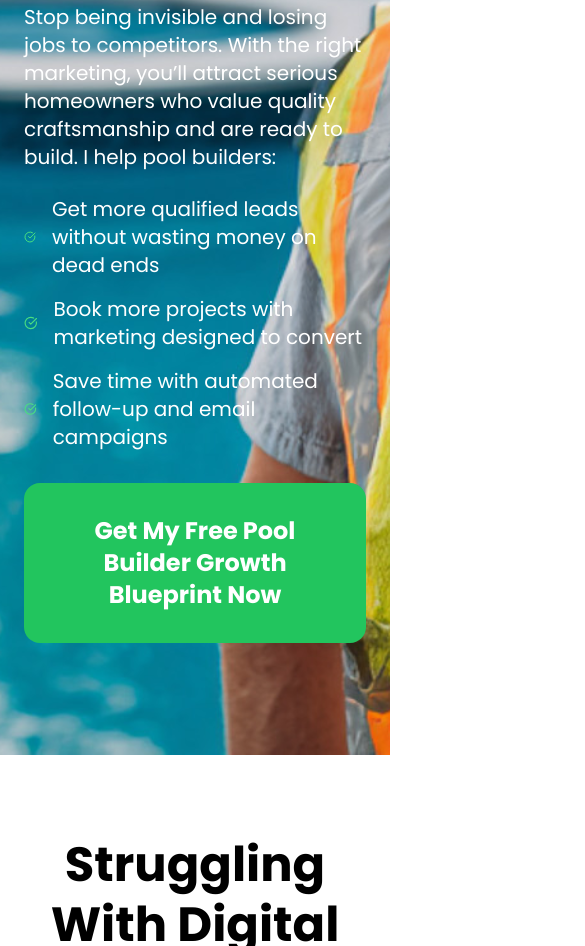
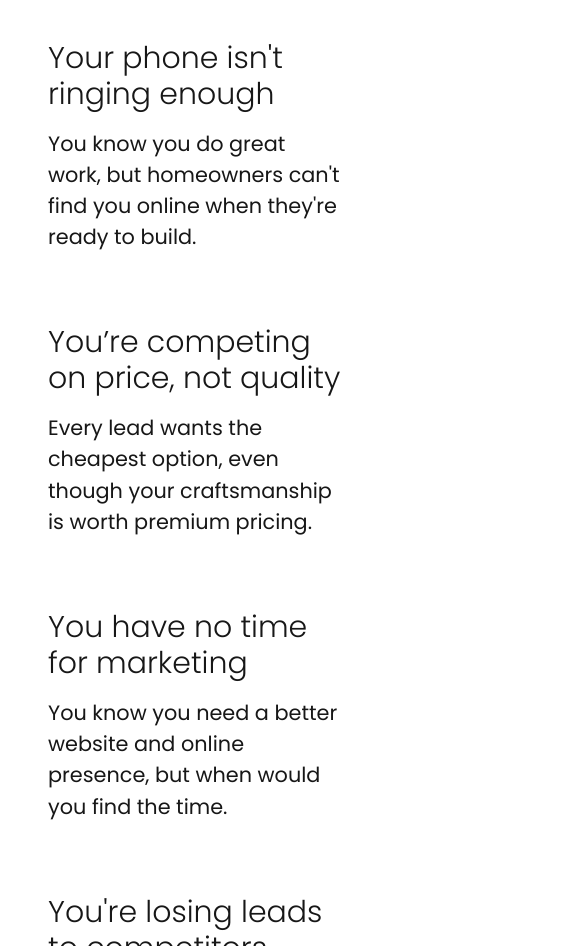
Before and after one commit to kgb4000/poolmarketing, a Next.js app: page / in a window 390 px wide. Shown: the part 1054-2000 px from the top of the page, 585 px wide, since content can reach past the window. Built offline with nearby package versions, Linux system fonts and the light colour scheme.

Commit message:
Made changes to css.

```diff
--- a/app/page.js
+++ b/app/page.js
@@ -15,48 +15,52 @@ const PoolBuilderMarketingSite = () => {
   return (
     <>
       <main>
-        <div className='bg-slate-50 bg-blend-multiply bg-[url("/images/pool-builder-marketing.jpg")] bg-no-repeat bg-cover bg-center'>
+        <div className='bg-slate-400 bg-blend-multiply bg-[url("/images/pool-builder-marketing.jpg")] bg-no-repeat bg-cover bg-center'>
           <div className="container max-w-8xl mx-auto px-6">
             <div className="max-w-4xl py-8">
-              <div className="my-20">
+              <div className="lg:my-20">
                 <h1 className="text-md text-white mb-4 leading-tight font-light">
                   #1 Pool Marketing Agency for Pool Builders in DC, Maryland, &
                   Northern Virginia
                 </h1>
-                <p className="text-7xl max-w-4xl mx-auto font-extrabold text-white">
+                <h2 className="text-3xl lg:text-7xl max-w-4xl mx-auto font-extrabold text-white">
                   Don’t Stay Invisible.
                   <span className="block">
                     Get Found by Homeowners Ready to Build Pools in Your City.
                   </span>
-                </p>
-                <p className="text-xl max-w-2xl my-6 text-white">
+                </h2>
+                <p className="text-md max-w-2xl my-6 text-white">
                   Stop being invisible and losing jobs to competitors. With the
                   right marketing, you’ll attract serious homeowners who value
                   quality craftsmanship and are ready to build. I help pool
                   builders:
                 </p>
                 <ul className="text-white mb-8">
-                  <li className="mb-4 flex items-center text-xl">
-                    <CheckCircle className="size-6 text-green-400 mr-4" />
-                    <p>
+                  <li className="mb-4 flex items-start">
+                    <CheckCircle className="w-10 h-10 text-green-400 mr-4" />
+                    <p className="text-sm">
                       Get more qualified leads without wasting money on dead
                       ends
                     </p>
                   </li>
-                  <li className="mb-4 flex items-center text-xl">
-                    <CheckCircle className="size-6 text-green-400 mr-4" />
-                    Book more projects with marketing designed to convert
+                  <li className="mb-4 flex items-start">
+                    <CheckCircle className="w-10 h-10 text-green-400 mr-4" />
+                    <p className="text-sm">
+                      Book more projects with marketing designed to convert
+                    </p>
                   </li>
-                  <li className="mb-4 flex items-center text-xl">
-                    <CheckCircle className="size-6 text-green-400 mr-4" />
-                    Save time with automated follow-up and email campaigns
+                  <li className="mb-4 flex items-start">
+                    <CheckCircle className="w-10 h-10 text-green-400 mr-4" />
+                    <p className="text-sm">
+                      Save time with automated follow-up and email campaigns
+                    </p>
                   </li>
                 </ul>
                 <button
-                  className="text-2xl font-bold bg-green-500
-                text-white hover:bg-green-600 transition-color px-8 py-8 rounded-2xl transition delay-150 duration-300 ease-in-out hover:-translate-y-1 hover:scale-105 cursor-pointer"
+                  className="text-sm lg:text-2xl font-bold bg-green-500
+                text-white hover:bg-green-600 transition-color px-6 py-6 lg:px-8 lg:py-8 rounded-2xl transition delay-150 duration-300 ease-in-out hover:-translate-y-1 hover:scale-105 cursor-pointer"
                 >
-                  Get My Free Pool Builder Growth Blueprint Now
+                  Get My Free Pool Builder Growth Blueprint
                 </button>
               </div>
             </div>
--- a/components/Button.js
+++ b/components/Button.js
@@ -10,7 +10,7 @@ export default function Button({
     <>
       <div className="block text-center">
         <button
-          className={`${bgColor} ${textColor} ${border} ${textSize} ${hover} py-10 px-10 mt-10 rounded-2xl font-bold transition delay-150 duration-200 ease-in-out hover:-translate-y-1 hover:scale-105 cursor-pointer shadow-xl`}
+          className={`${bgColor} ${textColor} ${border} ${textSize} ${hover} py-6 lg:py-10 px-10 lg:mt-10 rounded-2xl font-bold transition delay-150 duration-200 ease-in-out hover:-translate-y-1 hover:scale-105 cursor-pointer shadow-xl`}
         >
           {buttonText}
         </button>
--- a/components/Footer.js
+++ b/components/Footer.js
@@ -9,17 +9,17 @@ const Footer = () => {
   return (
     <footer className="text-black">
       {/* Call to Action */}
-      <div className="text-center bg-gray-900 p-6 py-40">
+      <div className="text-center bg-gray-900 px-6 py-10 lg:py-40">
         <h2 className="text-5xl text-white font-bold my-6">
           Ready to Build More Pools?
         </h2>
-        <p className="text-gray-300 text-2xl mx-auto max-w-xl">
+        <p className="text-gray-300 text-2xl mx-auto max-w-xl mb-6">
           Get your Pool Growth Builder Blueprint and become the pool contractor
           Google recommends
         </p>
         <Button
           buttonText="Get My Free Pool Builder Growth Blueprint Now"
-          textSize="text-2xl"
+          textSize="text-md lg:text-2xl"
           bgColor="bg-green-500"
           textColor="text-white"
           hover="hover:bg-green-600"
--- a/components/Section2.js
+++ b/components/Section2.js
@@ -4,82 +4,82 @@ import Button from './Button'
 const Section2 = () => {
   return (
     <>
-      <div className="container max-w-8xl mx-auto px-6 my-20">
-        <h2 className="text-5xl font-bold text-black mb-4 leading-tight text-center max-w-4xl mx-auto">
+      <div className="container max-w-8xl mx-auto px-6 my-10 lg:my-20">
+        <h2 className="text-3xl lg:text-5xl font-bold text-black mb-4 leading-tight text-center max-w-4xl mx-auto">
           Struggling With Digital Marketing for Your Pool Company?
         </h2>
-        <p className="text-lg max-w-2xl mx-auto text-center mb-10">
+        <p className="text-md lg:text-lg mx-10 lg:max-w-2xl mx-auto text-center mb-4 lg:mb-10">
           If you're struggling with any of these issues, you’re not alone. But
           if you don't start fixing them now, they only get worse
         </p>
         <div className="grid md:grid-cols-2 lg:grid-cols-3 gap-6">
-          <div className="border-1 border-slate-300 py-20 rounded-3xl shadow-md">
-            <p className="text-4xl px-10 pt-10 font-light max-w-md">
+          <div className="lg:border-[1px] border-slate-400 p-6 lg:py-20 rounded-3xl lg:shadow-md">
+            <p className="text-3xl lg:text-4xl lg:px-10 lg:pt-10 font-light max-w-md">
               Your phone isn't ringing enough
             </p>
-            <p className="text-[1.3rem] px-10 py-10">
+            <p className="text-[1.3rem] pt-4 lg:px-10 lg:py-10">
               You know you do great work, but homeowners can't find you online
               when they're ready to build.
             </p>
           </div>
-          <div className="border-1 border-slate-300 py-20 rounded-3xl shadow-md">
-            <p className="text-4xl px-10 pt-10 font-light max-w-md">
+          <div className="lg:border-[1px] border-slate-400 p-6 lg:py-20 rounded-3xl lg:shadow-md">
+            <p className="text-3xl lg:text-4xl lg:px-10 lg:pt-10 font-light max-w-md">
               You’re competing on price, not quality
             </p>
-            <p className="text-[1.3rem] px-10 py-10">
+            <p className="text-[1.3rem] pt-4 lg:px-10 lg:py-10">
               Every lead wants the cheapest option, even though your
               craftsmanship is worth premium pricing.
             </p>
           </div>
-          <div className="border-1 border-slate-300 py-20 rounded-3xl shadow-md">
-            <p className="text-4xl px-10 pt-10 font-light max-w-md">
+          <div className="lg:border-[1px] border-slate-400 p-6 lg:py-20 rounded-3xl lg:shadow-md">
+            <p className="text-3xl lg:text-4xl lg:px-10 lg:pt-10 font-light max-w-md">
               You have no time for marketing
             </p>
-            <p className="text-[1.3rem] px-10 py-10">
+            <p className="text-[1.3rem] pt-4 lg:px-10 lg:py-10">
               You know you need a better website and online presence, but when
               would you find the time.
             </p>
           </div>
-          <div className="border-1 border-slate-300 py-20 rounded-3xl shadow-md">
-            <p className="text-4xl px-10 pt-10 font-light max-w-md">
-              You'r losing leads to competitors
+          <div className="lg:border-[1px] border-slate-400 p-6 lg:py-20 rounded-3xl lg:shadow-md">
+            <p className="text-3xl lg:text-4xl lg:px-10 lg:pt-10 font-light max-w-md">
+              You're losing leads to competitors
             </p>
-            <p className="text-[1.3rem] px-10 py-10">
+            <p className="text-[1.3rem] pt-4 lg:px-10 lg:py-10">
               Propects go dark during the long decision making process and end
               up hiring someone else.
             </p>
           </div>
-          <div className="border-1 border-slate-300 py-20 rounded-3xl shadow-md">
-            <p className="text-4xl px-10 pt-10 font-light max-w-md">
+          <div className="lg:border-[1px] border-slate-400 p-6 lg:py-20 rounded-3xl lg:shadow-md">
+            <p className="text-3xl lg:text-4xl lg:px-10 lg:pt-10 font-light max-w-md">
               You're wasting time with tire-kickers
             </p>
-            <p className="text-[1.3rem] px-10 py-10">
+            <p className="text-[1.3rem] pt-4 lg:px-10 lg:py-10">
               Hours spent on estimates for people who were never serious about
               building a pool.
             </p>
           </div>
-          <div className="border-1 border-slate-300 py-20 rounded-3xl shadow-md">
-            <p className="text-4xl px-10 pt-10 font-light max-w-md">
+          <div className="lg:border-[1px] border-slate-400 p-6 lg:py-20 rounded-3xl lg:shadow-md">
+            <p className="text-3xl lg:text-4xl lg:px-10 lg:pt-10 font-light max-w-md">
               You depend on Google & Facebook ads
             </p>
-            <p className="text-[1.3rem] px-10 py-10">
+            <p className="text-[1.3rem] pt-4 lg:px-10 lg:py-10">
               Spending thousands on Google, Facebook, and Instagram ads without
               knowing what's working.
             </p>
           </div>
         </div>
-        <div className="max-w-2xl mx-auto text-center">
-          <p className="text-xl px-10 py-10">
+        <div className="lg:max-w-2xl mx-auto text-center">
+          <p className="text-md lg:text-xl py-6 px-10 lg:px-10 lg:py-10">
             If you're nodding your head thinking{' '}
             <span className="italic font-bold">
               "That's exactly my situation,"{' '}
             </span>{' '}
-            you're not alone and I can help.
+            you're not alone and I want to partner with you to fix it.
           </p>
         </div>
         <Button
           buttonText="Get My Free Pool Builder Growth Blueprint Now"
-          textSize="text-2xl"
+          textSize="text-md lg:text-2xl"
           bgColor="bg-green-500"
           textColor="text-white"
           hover="hover:bg-green-600"
--- a/components/Section4.js
+++ b/components/Section4.js
@@ -181,7 +181,7 @@ const Section2 = () => {
           </div>
           <Button
             buttonText="Get My Free Pool Builder Growth Blueprint Now"
-            textSize="text-2xl"
+            textSize="text-md lg:text-2xl"
             bgColor="bg-green-500"
             textColor="text-white"
             hover="hover:bg-green-600"
--- a/components/Section5.js
+++ b/components/Section5.js
@@ -65,7 +65,7 @@ const Section5 = () => {
         </div>
         <Button
           buttonText="Get My Free Pool Builder Growth Blueprint Now"
-          textSize="text-2xl"
+          textSize="text-md lg:text-2xl"
           bgColor="bg-green-500"
           textColor="text-white"
           hover="hover:bg-green-600"
--- a/components/Section6.js
+++ b/components/Section6.js
@@ -15,11 +15,15 @@ const Section6 = () => {
           unique challenges.
         </p>
         <div>
-          <table className="w-full text-left sm:table-auto">
+          {/* Desktop Table */}
+          <div className="hidden lg:block overflow-x-auto">
+            <table className="w-full text-left table-auto">
               <thead>
                 <tr className="text-slate-900 border-b border-slate-300 bg-slate-50">
                   <th className="text-2xl p-10 text-left">What matters most</th>
-                <th className="text-2xl p-10 text-left">Pool Bulder Growth</th>
+                  <th className="text-2xl p-10 text-left">
+                    Pool Bulder Growth
+                  </th>
                   <th className="text-2xl p-10 text-left">
                     Other pool marketing companies
                   </th>
@@ -66,7 +70,8 @@ const Section6 = () => {
                   <td className="text-lg p-10">
                     <div className="flex">
                       <XCircle className="w-6 h-6 text-red-400 mr-3 shrink-0 relative top-[2px]" />
-                    Your company and other companies (competitors) in your city
+                      Your company and other companies (competitors) in your
+                      city
                     </div>
                   </td>
                 </tr>
@@ -74,8 +79,8 @@ const Section6 = () => {
                   <td className="text-xl p-10 font-bold">Results Guarantee</td>
                   <td className="text-lg p-10 flex items-start">
                     <CheckCircle className="w-6 h-6 text-green-400 mr-3 shrink-0 relative top-[2px]" />
-                  10 qualified leads in 90 days after system is built or I work
-                  for free
+                    10 qualified leads in 90 days after system is built or I
+                    work for free
                   </td>
                   <td className="text-lg p-10">
                     <div className="flex">
@@ -93,7 +98,8 @@ const Section6 = () => {
                   <td className="text-lg p-10">
                     <div className="flex">
                       <XCircle className="w-6 h-6 text-red-400 mr-3 shrink-0 relative top-[2px]" />
-                    Your company and other companies (competitors) in your city
+                      Your company and other companies (competitors) in your
+                      city
                     </div>
                   </td>
                 </tr>
@@ -139,9 +145,96 @@ const Section6 = () => {
               </tbody>
             </table>
           </div>
+
+          {/* Mobile Cards */}
+          <div className="lg:hidden space-y-6">
+            {[
+              {
+                category: 'Research Foundation',
+                poolBuilderGrowth:
+                  'Built on 50+ pool builder interviews - I KNOW your industry',
+                others: 'Generic strategies adapted from other industries',
+              },
+              {
+                category: 'Who you work with',
+                poolBuilderGrowth:
+                  'Direct access to founder - your success is my personal reputation',
+                others:
+                  'Assigned account managers who may not understand pools',
+              },
+              {
+                category: 'My Focus',
+                poolBuilderGrowth: 'Your pool company',
+                others:
+                  'Your company and other companies (competitors) in your city',
+              },
+              {
+                category: 'Results Guarantee',
+                poolBuilderGrowth:
+                  '10 qualified leads in 90 days after system is built or I work for free',
+                others: 'No guarantees or vague promises',
+              },
+              {
+                category: 'Time Savings',
+                poolBuilderGrowth:
+                  'Save 15+ hours/week with automation systems',
+                others:
+                  'Your company and other companies (competitors) in your city',
+              },
+              {
+                category: 'Education',
+                poolBuilderGrowth:
+                  'Monthly training - you understand every strategy',
+                others: "Black box approach - you're kept in the dark",
+              },
+              {
+                category: 'Reporting',
+                poolBuilderGrowth:
+                  'Business performance focus (profit, efficiency)',
+                others: 'Vanity metrics (clicks, impressions)',
+              },
+              {
+                category: 'Approach',
+                poolBuilderGrowth: 'Done-with-you - you own your growth',
+                others: 'Done-for-you - you rent their traffic',
+              },
+            ].map((item, index) => (
+              <div
+                key={index}
+                className="bg-white border border-slate-200 rounded-lg p-6 shadow-sm"
+              >
+                <h3 className="text-xl font-bold text-slate-900 mb-4">
+                  {item.category}
+                </h3>
+
+                <div className="space-y-4">
+                  <div className=" p-4 rounded-lg">
+                    <h4 className="text-lg font-semibold text-black-800 mb-2">
+                      Pool Builder Growth
+                    </h4>
+                    <div className="flex items-start">
+                      <CheckCircle className="w-5 h-5 text-green-400 mr-2 shrink-0 relative top-[2px]" />
+                      <p className="text-black-700">{item.poolBuilderGrowth}</p>
+                    </div>
+                  </div>
+
+                  <div className="p-4 rounded-lg">
+                    <h4 className="text-lg font-semibold text-black-800 mb-2">
+                      Other pool marketing companies
+                    </h4>
+                    <div className="flex items-start">
+                      <XCircle className="w-5 h-5 text-red-400 mr-2 shrink-0 relative top-[2px]" />
+                      <p className="text-black-700">{item.others}</p>
+                    </div>
+                  </div>
+                </div>
+              </div>
+            ))}
+          </div>
+        </div>
         <Button
           buttonText="Get My Free Pool Builder Growth Blueprint Now"
-          textSize="text-2xl"
+          textSize="text-md lg:text-2xl"
           bgColor="bg-green-500"
           textColor="text-white"
           hover="hover:bg-green-600"
--- a/components/Section7.js
+++ b/components/Section7.js
@@ -296,7 +296,7 @@ const Section7 = () => {
           </div>
           <Button
             buttonText="Get My Free Pool Builder Growth Blueprint Now"
-            textSize="text-2xl"
+            textSize="text-md lg:text-2xl"
             bgColor="bg-green-500"
             textColor="text-white"
             hover="hover:bg-green-600"
--- a/components/Section8.js
+++ b/components/Section8.js
@@ -6,11 +6,11 @@ const Section8 = () => {
     <>
       <div
         id="#contact"
-        className='bg-slate-300 bg-[url("/images/ready-for-pool-marketing-bg.png")] bg-no-repeat bg-cover bg-center bg-blend-multiply'
+        className='bg-slate-400 bg-[url("/images/ready-for-pool-marketing-bg.png")] bg-no-repeat bg-cover bg-center bg-blend-multiply'
       >
-        <div className="container max-w-8xl mx-auto py-70 lg:grid grid-cols-2 justify-between">
+        <div className="container max-w-8xl mx-auto py-10 lg:py-80 lg:grid grid-cols-2 justify-between px-6 lg:px-0">
           <div className="max-w-2xl">
-            <h2 className="text-5xl font-bold text-white leading-tight max-w-2xl mb-6">
+            <h2 className="text-3xl lg:text-5xl font-bold text-white mb-4 leading-tight text-center max-w-4xl mx-auto">
               Ready to Turn Your Pool Business Into a Lead-Generating Machine?
             </h2>
             <p className="text-xl text-white mb-6">
@@ -49,18 +49,18 @@ const Section8 = () => {
             </p>
           </div>
           <div>
-            <div className="border-1 border-white py-20 rounded-2xl px-20 w-xl mt-10">
+            <div className="border-2 border-white py-20 rounded-2xl px-6 lg:px-20 w-xl mt-10">
               <input
-                className="border-1 py-4 px-4 text-white rounded-xl mb-10 block w-full focus:outline-0"
+                className="border-1 py-4 px-4 text-white rounded-xl mb-4 lg:mb-10 block w-full focus:outline-0"
                 placeholder="Name"
               />
               <input
-                className="border-1 py-4 px-4 text-white rounded-xl mb-10 block w-full focus:outline-0"
+                className="border-1 py-4 px-4 text-white rounded-xl mb-4 lg:mb-10 block w-full focus:outline-0"
                 placeholder="Email"
               />
               <textarea
                 rows="4"
-                className="border-1 border-white block w-full rounded-xl px-4 py-4 text-white focus:outline-0"
+                className="border-2 py-4 px-4 text-white rounded-xl mb-4 lg:mb-10 block w-full focus:outline-0"
                 placeholder="What's ypur biggest hurdle?"
               ></textarea>
               <input
```
Also changed, not shown: components/Section3.js (+10 -10 lines), package.json (+4 -4 lines), 1 other file (tests, documents, lock files or other folders). Lines whose indentation alone changed are shown as unchanged.
